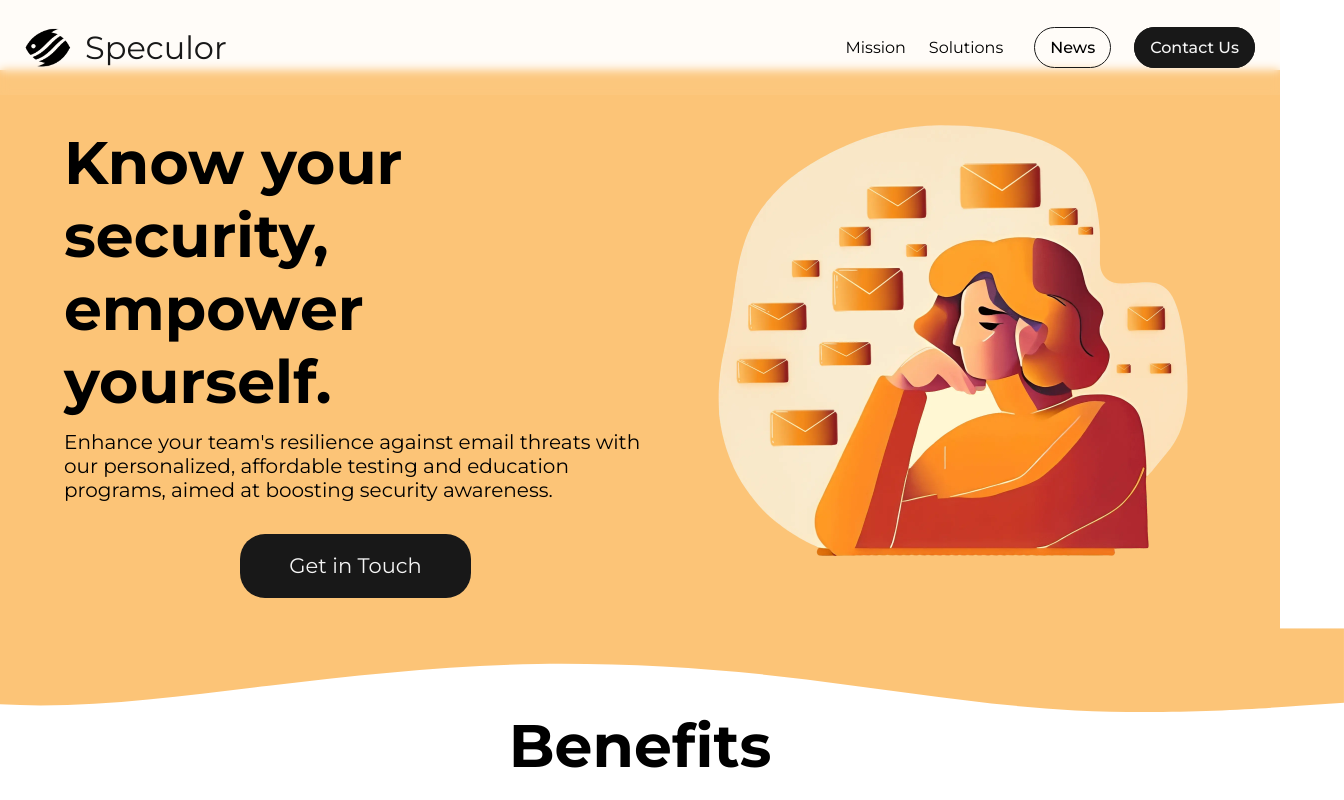
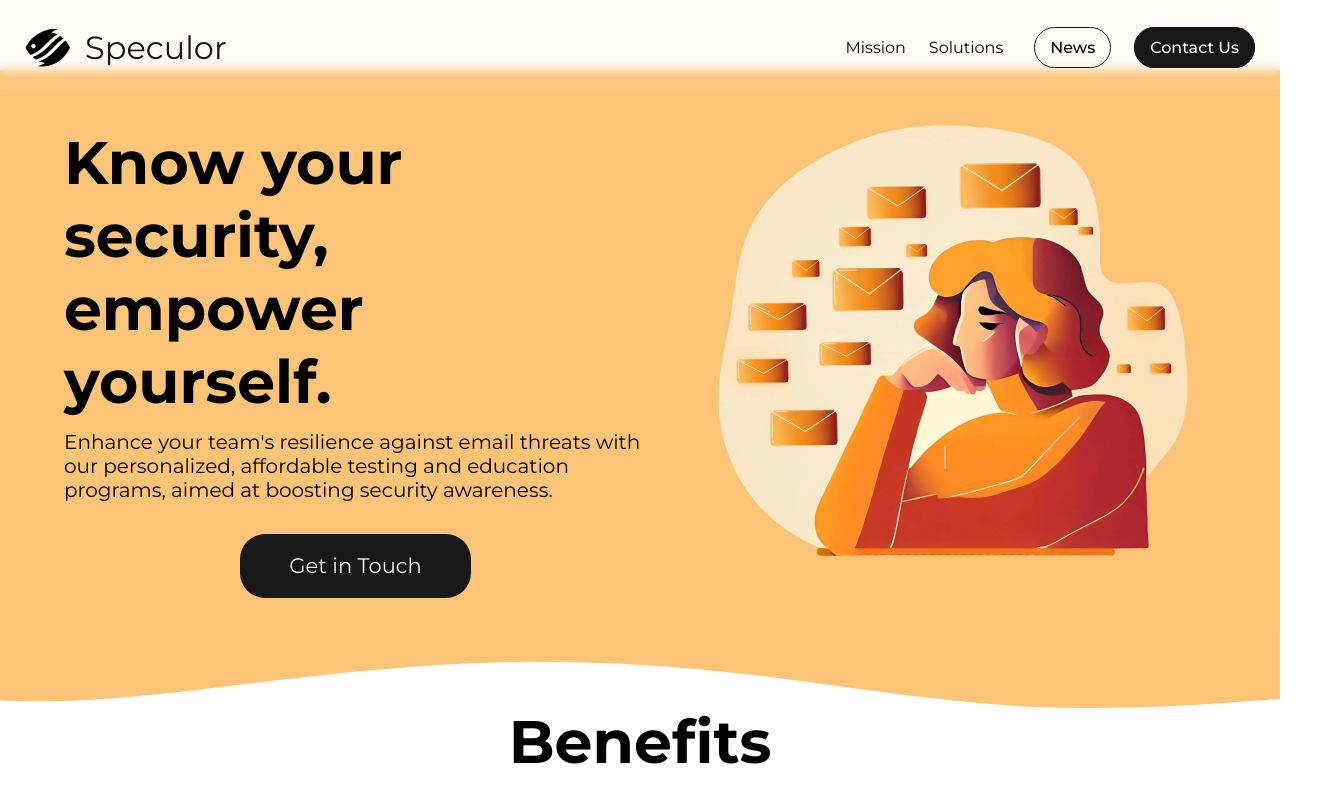
Before and after one commit to Que-sar/PhishSense, a React (Create React App) app: page / in a window 1280 px wide. Shown: the top 800 px of the page, 1344 px wide, since content can reach past the window. Built offline with nearby package versions, Linux system fonts and the light colour scheme.

Commit message:
got the suspect

```diff
--- a/src/frontend/components/wave/Wave.css
+++ b/src/frontend/components/wave/Wave.css
@@ -1,5 +1,5 @@
 .benefits-wave img {
-  width: 105%;
+  width: 100%; /* Set the width to 100% to make it stretch to its container */
   z-index: -1;
   margin-top: -2px;
 }
```
